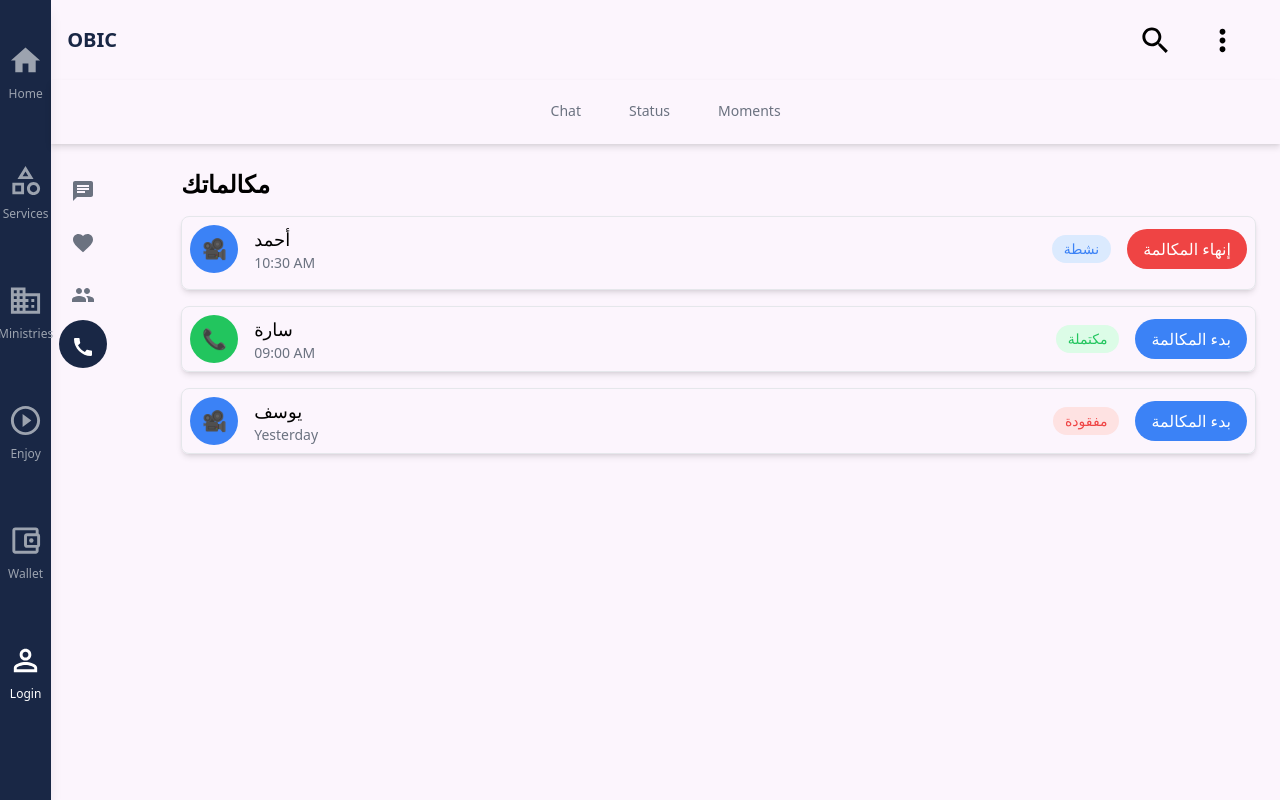
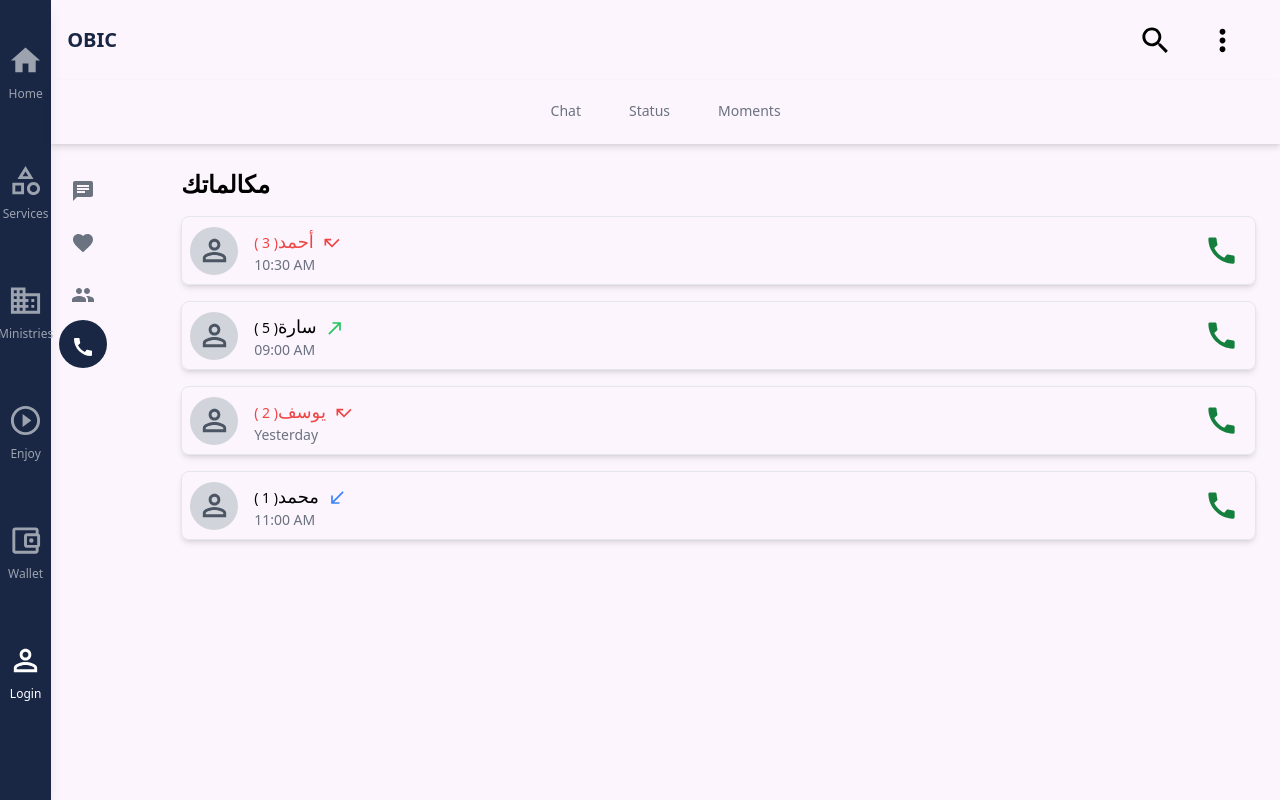
Before and after one commit to Tem-manager/ObicSystemWebsite, a React (Vite) app: page /chat/calls in a window 1280 px wide. Built offline with nearby package versions, Linux system fonts and the light colour scheme.

Commit message:
update Calls

```diff
--- a/src/features/chat/pages/protected/chats/all-chats/messages/AllMessages.tsx
+++ b/src/features/chat/pages/protected/chats/all-chats/messages/AllMessages.tsx
@@ -23,8 +23,8 @@ export default function AllMessages() {
               leftContent={
                 <div className="flex items-center space-x-3">
                   <CircleImage
-                    imageUrl="https://images.pexels.com/photos/28996347/pexels-photo-28996347/free-photo-of-vibrant-dahlia-flowers-in-glass-vases.jpeg?auto=compress&cs=tinysrgb&w=600&lazy=load"
-                    className="w-12 h-12"
+                    imageUrl={"https://images.pexels.com/photos/28996347/pexels-photo-28996347/free-photo-of-vibrant-dahlia-flowers-in-glass-vases.jpeg?auto=compress&cs=tinysrgb&w=600&lazy=load"}
+                    size={12}
                   />
                   <span className="text-lg font-semibold text-gray-800">Username</span>
                 </div>
--- a/src/features/chat/pages/protected/chats/calls/Calls.tsx
+++ b/src/features/chat/pages/protected/chats/calls/Calls.tsx
@@ -1,21 +1,24 @@
 import React, { useState } from 'react';
 import ChatTab from "../../../../Components/Partials/ChatTab";
+import { CallMissed, Call, PermIdentityOutlined, CallReceived, CallMade } from '@mui/icons-material'; // إضافة الأيقونات المطلوبة
 
 // تعريف نوع المكالمة
 interface Call {
   id: number;
   name: string;
   time: string;
-  status: 'active' | 'completed' | 'missed';
+  status: 'active' | 'completed' | 'missed' | 'outgoing' | 'incoming'; // إضافة حالات المكالمات الجديدة
   isVideoCall: boolean;
+  callCount: number; // عدد مرات الاتصال
 }
 
 const Calls: React.FC = () => {
   // بيانات المكالمات
   const [calls] = useState<Call[]>([
-    { id: 1, name: 'أحمد', time: '10:30 AM', status: 'active', isVideoCall: true },
-    { id: 2, name: 'سارة', time: '09:00 AM', status: 'completed', isVideoCall: false },
-    { id: 3, name: 'يوسف', time: 'Yesterday', status: 'missed', isVideoCall: true },
+    { id: 1, name: 'أحمد', time: '10:30 AM', status: 'missed', isVideoCall: true, callCount: 3 },
+    { id: 2, name: 'سارة', time: '09:00 AM', status: 'outgoing', isVideoCall: false, callCount: 5 },
+    { id: 3, name: 'يوسف', time: 'Yesterday', status: 'missed', isVideoCall: true, callCount: 2 },
+    { id: 4, name: 'محمد', time: '11:00 AM', status: 'incoming', isVideoCall: false, callCount: 1 },
   ]);
 
   return (
@@ -32,29 +35,46 @@ const Calls: React.FC = () => {
               <div className="flex items-center justify-between">
                 {/* تفاصيل المكالمة */}
                 <div className="flex items-center space-x-4">
-                  <div className={`w-12 h-12 rounded-full flex items-center justify-center ${call.isVideoCall ? 'bg-blue-500' : 'bg-green-500'}`}>
-                    <span className="text-white text-xl">{call.isVideoCall ? '🎥' : '📞'}</span>
+                  {/* أيقونة صورة المستخدم */}
+                  <div className="w-12 h-12 rounded-full flex items-center justify-center bg-gray-300">
+                    <PermIdentityOutlined fontSize="large" className="text-gray-600" />
                   </div>
+
                   <div>
-                    <p className="font-medium text-lg">{call.name}</p>
+                    {/* اسم المتصل مع حالة المكالمة وعدد المكالمات */}
+                    <p
+                      className={`font-medium text-lg ${call.status === 'missed' ? 'text-red-500' : 'text-black'}`}
+                    >
+
+
+                      {call.name}
+
+                      <span className={`text-sm ${call.status === 'missed' ? 'text-red-500' : ''}`}>( {call.callCount} )</span>
+
+                       <span className="ml-2">
+                    {call.status === 'missed' && <CallMissed fontSize="small" className="text-red-500" />}
+                    {call.status === 'outgoing' && <CallMade fontSize="small" className="text-green-500" />}
+                    {call.status === 'incoming' && <CallReceived fontSize="small" className="text-blue-500" />}
+                  </span>
+
+
+
+
+                    </p>
+
+                    {/* وقت الاتصال */}
                     <p className="text-sm text-gray-500">{call.time}</p>
                   </div>
                 </div>
 
                 {/* أزرار المكالمة */}
                 <div className="flex items-center space-x-4">
-                  {/* حالة المكالمة */}
-                  <span
-                    className={`text-sm px-3 py-1 rounded-full font-medium ${call.status === 'active' ? 'bg-blue-100 text-blue-500' : call.status === 'completed' ? 'bg-green-100 text-green-500' : 'bg-red-100 text-red-500'}`}
+                  {/* زر إضافة مكالمة */}
+                  <button
+                    className="p-2 "
+                    aria-label="إضافة مكالمة"
                   >
-                    {call.status === 'active' ? 'نشطة' : call.status === 'completed' ? 'مكتملة' : 'مفقودة'}
-                  </span>
-
-                  {/* زر بدء أو إيقاف المكالمة */}
-                  <button
-                    className={`px-4 py-2 rounded-full text-white ${call.status === 'active' ? 'bg-red-500 hover:bg-red-600' : 'bg-blue-500 hover:bg-blue-600'}`}
-                  >
-                    {call.status === 'active' ? 'إنهاء المكالمة' : 'بدء المكالمة'}
+                    <Call className="text-green-700" fontSize="large" />
                   </button>
                 </div>
               </div>
@@ -62,6 +82,7 @@ const Calls: React.FC = () => {
               {/* تفاصيل إضافية إذا كانت المكالمة نشطة */}
               {call.status === 'active' && (
                 <div className="mt-2 text-sm text-gray-600">
+                  {/* يمكن إضافة أي تفاصيل إضافية هنا */}
                 </div>
               )}
             </div>
```
